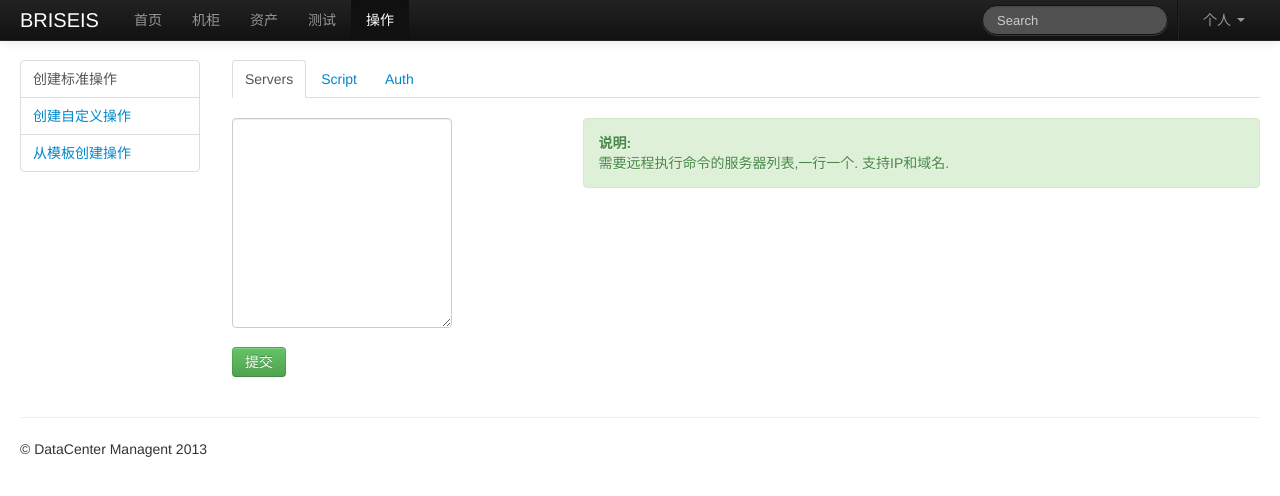
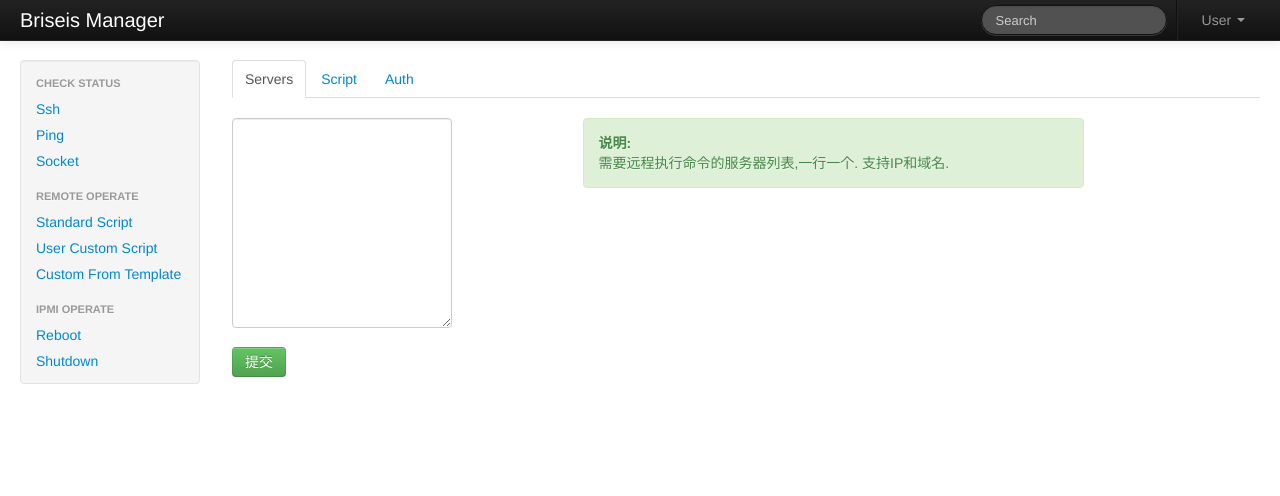
Before and after one commit to saipanno/Bongos, a Flask app: page /operate/create in a window 1280 px wide. Shown: the top 496 px of the page. Run offline with Flask 2, Linux system fonts and the light colour scheme; some libraries are stand-ins or nearby versions.

Commit message:
优化template expend关系,减少层数堆叠

```diff
--- a/web/templates/base.html
+++ /dev/null
@@ -1,59 +0,0 @@
-{% extends "layout.html" %}
-
-{% block style %}
-    <style type="text/css">
-        body {
-            padding-top: 60px;
-            padding-bottom: 40px;
-        }
-        .sidebar-nav {
-            padding: 9px 0;
-        }
-    </style>
-{% endblock %}
-
-    {% block main %}
-    <div class="navbar navbar-inverse navbar-fixed-top">
-        <div class="navbar-inner">
-            <div class="container-fluid">
-                <a class="btn btn-navbar" data-toggle="collapse" data-target=".nav-collapse">
-                    <span class="icon-bar"></span>
-                    <span class="icon-bar"></span>
-                    <span class="icon-bar"></span>
-                </a>
-                <a class="brand" href="#">BRISEIS</a>
-                <div class="nav-collapse collapse">
-
-                    {% block topnav %}
-                    <ul class="nav">
-                        <li{% block active_home %}{% endblock %}><a href="#">首页</a></li>
-                        <li{% block active_rack %}{% endblock %}><a href="#">机柜</a></li>
-                        <li{% block active_asset %}{% endblock %}><a href="#">资产</a></li>
-                        <li{% block active_check %}{% endblock %}><a href="#">测试</a></li>
-                        <li{% block active_operate %}{% endblock %}><a href="#">操作</a></li>
-                    </ul>
-                    {% endblock %}
-
-                    <ul class="nav pull-right">
-                        <li class="divider-vertical"></li>
-                        <li class="dropdown"><a href="#" class="dropdown-toggle" data-toggle="dropdown">个人 <b class="caret"></b></a>
-                            <ul class="dropdown-menu">
-                                <li><a href="#">配置</a></li>
-                                <li class="divider"></li>
-                                <li><a href="#">登出</a></li>
-                            </ul>
-                        </li>
-                    </ul>
-
-                    <form class="navbar-search pull-right" action="">
-                        <input class="search-query span2" placeholder="Search" type="text">
-                    </form>
-
-                </div>
-            </div>
-        </div>
-    </div>
-
-    {% block body %}{% endblock %}
-
-    {% endblock %}
--- /dev/null
+++ b/web/templates/header.html
@@ -0,0 +1,31 @@
+<!DOCTYPE html>
+<html lang="en">
+<head>
+    <meta charset="utf-8">
+    <title>{% block title %}BRISEIS{% endblock %}</title>
+    <meta name="viewport" content="width=device-width, initial-scale=1.0">
+    <meta name="description" content="">
+    <meta name="author" content="Ruoyan Wong">
+
+    <link rel=stylesheet type=text/css href="{{ url_for('static', filename='css/bootstrap.css') }}">
+    <link rel=stylesheet type=text/css href="{{ url_for('static', filename='css/bootstrap-responsive.css') }}">
+
+    {% block style %}{% endblock %}
+
+    <link rel="icon" type="image/x-icon" href="{{ url_for('static', filename='images/favicon.ico') }}">
+
+    <script src="{{ url_for('static', filename='js/jquery.js') }}"></script>
+    <script src="{{ url_for('static', filename='js/bootstrap.js') }}"></script>
+
+    <!-- Le HTML5 shim, for IE6-8 support of HTML5 elements -->
+    <!--[if lt IE 9]>
+      <script src="http://html5shim.googlecode.com/svn/trunk/html5.js"></script>
+    <![endif]-->
+</head>
+
+<body>
+
+{% block body %}{% endblock %}
+
+</body>
+</html>
--- /dev/null
+++ b/web/templates/index.html
@@ -0,0 +1 @@
+{% extends "layout.html" %}
--- a/web/templates/layout.html
+++ b/web/templates/layout.html
@@ -1,31 +1,73 @@
-<!DOCTYPE html>
-<html lang="en">
-<head>
-    <meta charset="utf-8">
-    <title>{% block title %}BRISEIS, A Simple but Useful DataCenter Manager{% endblock %}</title>
-    <meta name="viewport" content="width=device-width, initial-scale=1.0">
-    <meta name="description" content="">
-    <meta name="author" content="Ruoyan Wong">
+{% extends "header.html" %}
 
-    <link rel=stylesheet type=text/css href="{{ url_for('static', filename='css/bootstrap.css') }}">
-    <link rel=stylesheet type=text/css href="{{ url_for('static', filename='css/bootstrap-responsive.css') }}">
+{% block style %}
+    <style type="text/css">
+        body {
+            padding-top: 60px;
+            padding-bottom: 40px;
+        }
+        .sidebar-nav {
+            padding: 9px 0;
+        }
+    </style>
+{% endblock %}
 
-    {% block style %}{% endblock %}
+{% block body %}
+    <div class="navbar navbar-inverse navbar-fixed-top">
+        <div class="navbar-inner">
+            <div class="container-fluid">
 
-    <link rel="icon" type="image/x-icon" href="{{ url_for('static', filename='images/favicon.ico') }}">
+                <a class="btn btn-navbar" data-toggle="collapse" data-target=".nav-collapse">
+                    <span class="icon-bar"></span>
+                    <span class="icon-bar"></span>
+                    <span class="icon-bar"></span>
+                </a>
 
-    <script src="{{ url_for('static', filename='js/jquery.js') }}"></script>
-    <script src="{{ url_for('static', filename='js/bootstrap.js') }}"></script>
+                <a class="brand" href="#">Briseis Manager</a>
 
-    <!-- Le HTML5 shim, for IE6-8 support of HTML5 elements -->
-    <!--[if lt IE 9]>
-      <script src="http://html5shim.googlecode.com/svn/trunk/html5.js"></script>
-    <![endif]-->
-</head>
+                <ul class="nav pull-right">
+                        <li class="divider-vertical"></li>
+                    <li class="dropdown"><a href="#" class="dropdown-toggle" data-toggle="dropdown">User <b class="caret"></b></a>
+                        <ul class="dropdown-menu">
+                            <li><a href="#">Setting</a></li>
+                            <li class="divider"></li>
+                            <li><a href="#">Quit</a></li>
+                        </ul>
+                    </li>
+                </ul>
 
-<body>
+                <form class="navbar-search pull-right" action="">
+                    <input class="search-query span2" placeholder="Search" type="text">
+                </form>
 
-{% block main %}{% endblock %}
+            </div>
+        </div>
+    </div>
 
-</body>
-</html>
+    <div class="container-fluid">
+        <div class="row-fluid">
+            <div class="span2">
+                <div class="well sidebar-nav">
+                    <ul class="nav nav-list">
+                        <li class="nav-header">CHECK STATUS</li>
+                        <li><a href="#">Ssh</a></li>
+                        <li><a href="#">Ping</a></li>
+                        <li><a href="#">Socket</a></li>
+                        <li class="nav-header">REMOTE OPERATE</li>
+                        <li><a href="{{ url_for('create_default_operate_ctrl')}}">Standard Script</a></li>
+                        <li><a href="{{ url_for('create_custom_operate_ctrl')}}">User Custom Script</a></li>
+                        <li><a href="{{ url_for('create_template_operate_ctrl')}}">Custom From Template</a></li>
+                        <li class="nav-header">IPMI OPERATE</li>
+                        <li><a href="#">Reboot</a></li>
+                        <li><a href="#">Shutdown</a></li>
+                    </ul>
+                </div>
+            </div>
+
+            {% block main %}{% endblock %}
+
+        </div>
+
+    </div>
+
+{% endblock %}
--- a/web/templates/operate/operate_base.html
+++ /dev/null
@@ -1,3 +0,0 @@
-{% extends "base.html" %}
-
-{% block active_operate %} class="active"{% endblock %}
--- a/web/templates/operate/operate_create_default.html
+++ b/web/templates/operate/operate_create_default.html
@@ -1,8 +1,8 @@
-{% extends "operate/operate_create.html" %}
+{% extends "layout.html" %}
 
 {% block active_default %}active{% endblock %}
 
-{% block content %}
+{% block main %}
 <div class="span10">
     <div class="tabbable">
         <form method="post" action="">
@@ -18,10 +18,8 @@
             <div class="tab-content" style="padding-bottom: 9px;">
                 <div class="tab-pane active row-fluid" id="server">
 
-                    <div class="span4">
-                        {{ form.server_list(rows=10) }}
-                    </div>
-                    <div class="span8">
+                    <div class="span4">{{ form.server_list(rows=10) }}</div>
+                    <div class="span6">
                         <div class="alert alert-block alert-success fade in">
                             <strong>说明:</strong>
                             <p>{{ form.server_list.description|safe }}</p>
@@ -29,10 +27,8 @@
                     </div>
                 </div>
                 <div class="tab-pane row-fluid" id="script">
-                    <div class="span4">
-                        {{ form.server_list(rows=10) }}
-                    </div>
-                    <div class="span8">
+                    <div class="span4">{{ form.server_list(rows=10) }}</div>
+                    <div class="span6">
                         <div class="alert alert-block alert-success fade in">
                             <strong>说明:</strong>
                             <p>{{ form.server_list.description|safe }}</p>
@@ -41,7 +37,7 @@
                 </div>
                 <div class="tab-pane row-fluid" id="auth">
                     <div class="span4"></div>
-                    <div class="span8">
+                    <div class="span6">
                         <div class="alert alert-block alert-error fade in">
                             <!-- TODO:增加用户认证配置.  -->
                             <strong>注意:</strong>
--- a/web/views/basic.py
+++ b/web/views/basic.py
@@ -12,6 +12,12 @@ from web import db
 from web import app
 
 from web.forms import UserLoginForm
+
+@app.route('/', methods=['GET', 'POST'])
+def index_ctrl():
+
+    if request.method == 'GET':
+        return  render_template('index.html')
 
 
 @app.route('/login', methods=['GET', 'POST'])
```
Also changed, not shown: web/templates/login.html (+4 -4 lines), web/templates/operate/operate_create_custom.html (+5 -5 lines), web/templates/operate/operate_create_template.html (+7 -7 lines), web/templates/404.html (deleted), web/templates/operate/operate_list.html (renamed from web/templates/operate/operate_create.html).
